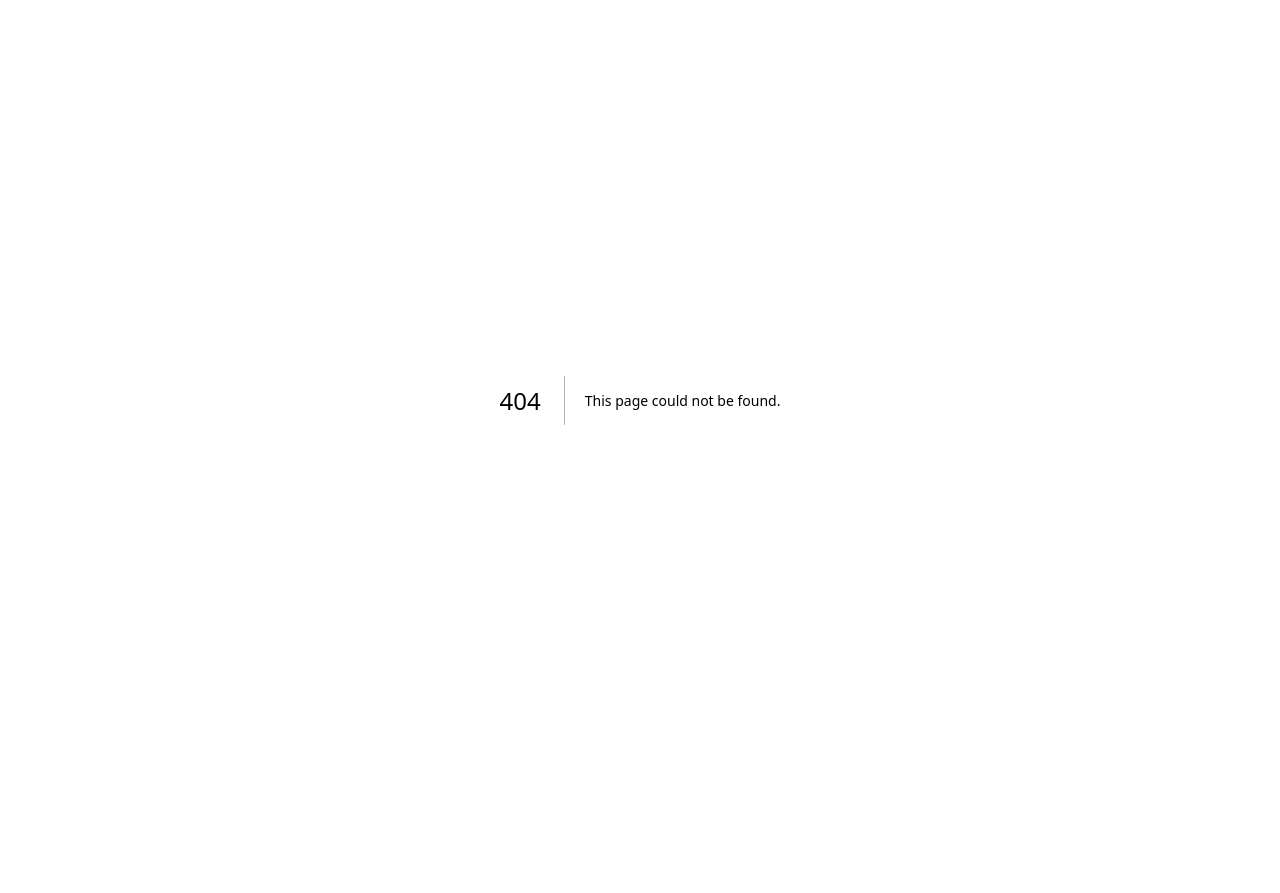
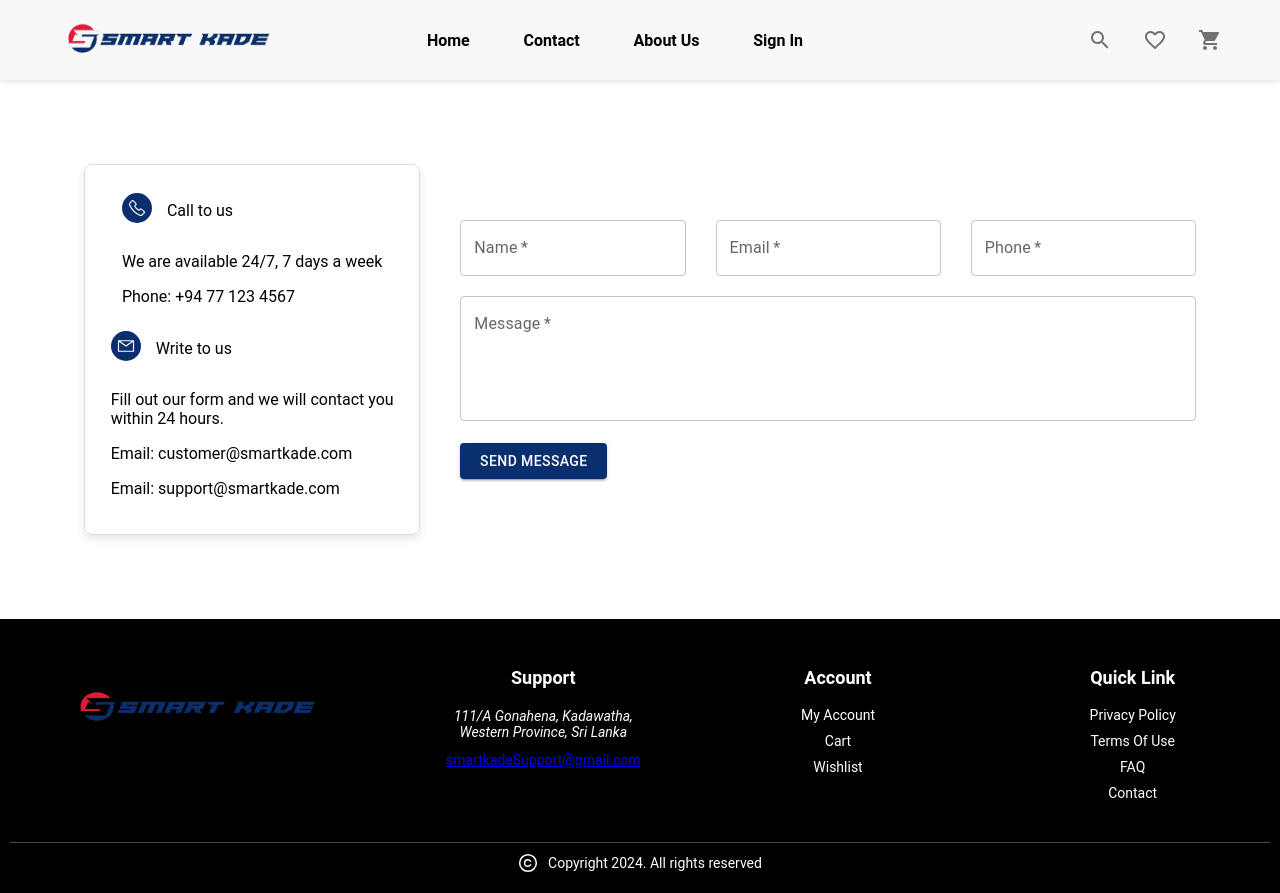
Before and after one commit to pasanmayura/Ecommerce_Website, a Next.js app in the folder frontend-customers/: page /Contact in a window 1280 px wide. Before the commit this address had no page. Before the commit the page ends 800 px from the top, so only its background shows below. Built offline with nearby package versions, Linux system fonts and the light colour scheme.

Commit message:
feat: add Contact page with form and contact details

```diff
--- /dev/null
+++ b/frontend-customers/src/app/Contact/page.js
@@ -0,0 +1,86 @@
+'use client';
+
+import React from 'react';
+import { Header } from "@/components/Header";
+import Image from "next/image";
+import Footer from '@/components/Footer';
+import mail from '@/images/icons-mail.svg';
+import phone from '@/images/icons-phone.svg';
+import Divider from '@mui/material/Divider';
+import { Button, TextField } from "@mui/material";
+import '@/styles/Contact.css';
+
+const Contact = () => {
+
+  return (
+    <div className="common">
+      <Header isHomePage={true}/>
+      <main className="main-content">
+
+        <div className='contact'>
+            <div className='phone'>
+                <div className='icon'>
+                    <Image className='phone-icon' alt='phone icon' src={phone} height={30} width={30}/><p>Call to us</p>
+                </div>
+                <p>We are available 24/7, 7 days a week</p>
+                <p>Phone: +94 77 123 4567</p>
+            </div>
+            <Divider variant="middle" />
+            <div className='mail'>
+                <div className='icon'>
+                    <Image className='mail-icon' alt='mail icon' src={mail} height={30} width={30}/><p>Write to us</p>
+                </div>
+                <p>Fill out our form and we will contact you <br/> within 24 hours.</p>
+                <p>Email: customer@smartkade.com</p>
+                <p>Email: support@smartkade.com</p>
+            </div>
+        </div>
+
+        <div className='contact-form'>
+            <div className='customer-details'>
+                <div className='customer-details-text'>
+                    <TextField
+                        label="Name"
+                        type="text"
+                        variant="outlined"
+                        required
+                    />
+                </div>
+                <div className='customer-details-text'>
+                    <TextField
+                        label="Email"
+                        type="email"
+                        variant="outlined"
+                        required
+                    />
+                </div>
+                <div className='customer-details-text'>
+                    <TextField
+                        label="Phone"
+                        type="text"
+                        variant="outlined"
+                        required
+                    />
+                </div>
+            </div>
+
+            <TextField
+                label="Message"
+                type="text"
+                variant="outlined"
+                required
+                multiline
+                rows={4}
+            />
+
+            <Button variant="contained" className="form-button" type="submit"> Send Message </Button>
+        </div>
+
+
+      </main>
+      <Footer />
+    </div>
+  );
+};
+
+export default Contact;
--- /dev/null
+++ b/frontend-customers/src/styles/Contact.css
@@ -0,0 +1,67 @@
+.common {
+    display: flex;
+    flex-direction: column; /* Arrange children vertically */
+    min-height: 100vh; /* Ensure the container takes the full height of the viewport */
+}
+
+.main-content {
+    display: flex;
+    flex: 1;
+    margin: 5%;
+    align-items: center;
+}
+
+.contact {
+    display: flex;
+    flex: 1;
+    flex-direction: column;
+    align-items: center;
+    justify-content: center;
+    padding: 20px;
+    border: 1px solid #ddd;
+    border-radius: 8px;
+    box-shadow: 0 4px 8px rgba(0, 0, 0, 0.1);
+    margin: 20px;
+}
+
+.icon {
+    display: flex;
+}
+
+.phone-icon, .mail-icon{
+    margin-top: 8px;
+    margin-right: 15px;
+}
+
+.contact-form {
+    display: flex;
+    flex-direction: column;
+    flex: 2.5;
+    margin: 20px;
+}
+
+.customer-details {
+    display: flex;
+    justify-content: space-between;
+    margin-bottom: 20px;
+}
+
+.contact-form .form-button {
+    margin-top: 3%;
+    background-color: #0A2F6E;
+    color: white;
+    width: 20%;
+}
+
+.customer-details-text {
+    flex: 1; /* Ensure equal spacing for all text fields */
+    margin-right: 30px; /* Add spacing between fields */
+}
+
+.customer-details-text:last-child {
+    margin-right: 0; /* Remove margin for the last text field */
+}
+
+.customer-details-text .MuiTextField-root {
+    width: 100%; /* Ensure the text field takes the full width of its container */
+}
```
Also changed, not shown: frontend-customers/src/images/icons-mail.svg (added), frontend-customers/src/images/icons-phone.svg (added).
